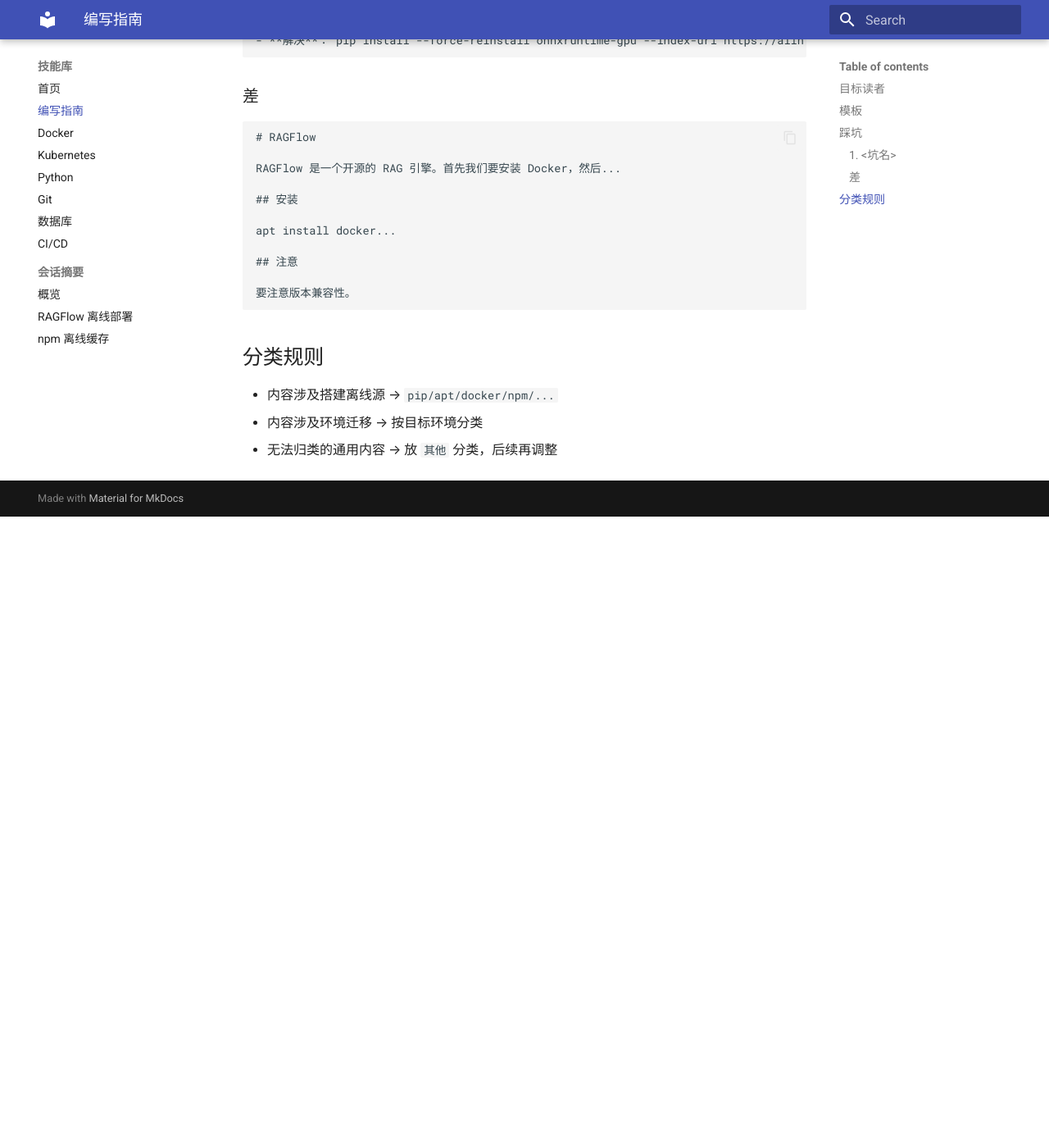
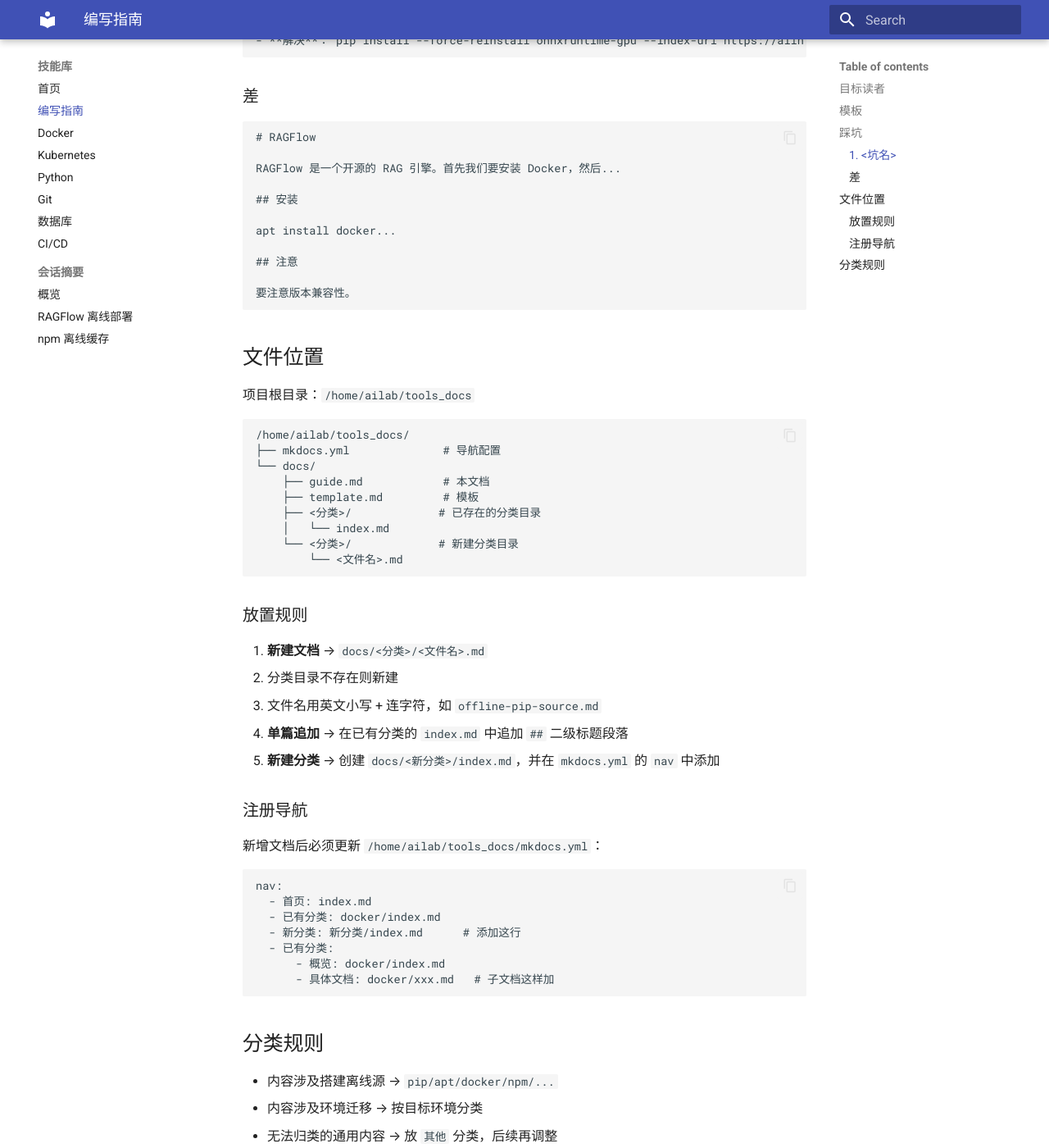
Before and after one commit to yjloong/tools-docs, an MkDocs documentation site: the page built from docs/guide.md, in a window 1280 px wide and 1400 px high, scrolled down 1521 px. Shown: the whole window at 82% size. Built offline with MkDocs 1.6.1 and Material for MkDocs 9.7.7, drawn with Linux system fonts in a browser that asks for light colours; before the commit the page ends 2151 px from its top, so only the background shows below that.

Commit message:
Update guide with file placement rules, unify template fields
Co-Authored-By: Claude Opus 4.7 <noreply@anthropic.com>
Change-Id: I7c0f4734b190ce0ecdba76d0a9a94119a00e2b3f

````diff
--- a/docs/guide.md
+++ b/docs/guide.md
@@ -83,6 +83,44 @@ apt install docker...
 要注意版本兼容性。
 ```
 
+## 文件位置
+
+项目根目录：`/home/ailab/tools_docs`
+
+```
+/home/ailab/tools_docs/
+├── mkdocs.yml              # 导航配置
+└── docs/
+    ├── guide.md            # 本文档
+    ├── template.md         # 模板
+    ├── <分类>/             # 已存在的分类目录
+    │   └── index.md
+    └── <分类>/             # 新建分类目录
+        └── <文件名>.md
+```
+
+### 放置规则
+
+1. **新建文档** → `docs/<分类>/<文件名>.md`
+   - 分类目录不存在则新建
+   - 文件名用英文小写 + 连字符，如 `offline-pip-source.md`
+2. **单篇追加** → 在已有分类的 `index.md` 中追加 `##` 二级标题段落
+3. **新建分类** → 创建 `docs/<新分类>/index.md`，并在 `mkdocs.yml` 的 `nav` 中添加
+
+### 注册导航
+
+新增文档后必须更新 `/home/ailab/tools_docs/mkdocs.yml`：
+
+```yaml
+nav:
+  - 首页: index.md
+  - 已有分类: docker/index.md
+  - 新分类: 新分类/index.md      # 添加这行
+  - 已有分类:
+      - 概览: docker/index.md
+      - 具体文档: docker/xxx.md   # 子文档这样加
+```
+
 ## 分类规则
 
 - 内容涉及搭建离线源 → `pip/apt/docker/npm/...`
````
Also changed, not shown: CLAUDE.md (+1 -1 lines), docs/docker/index.md (+1 -1 lines), docs/git/index.md (+1 -1 lines), docs/python/index.md (+1 -1 lines).
